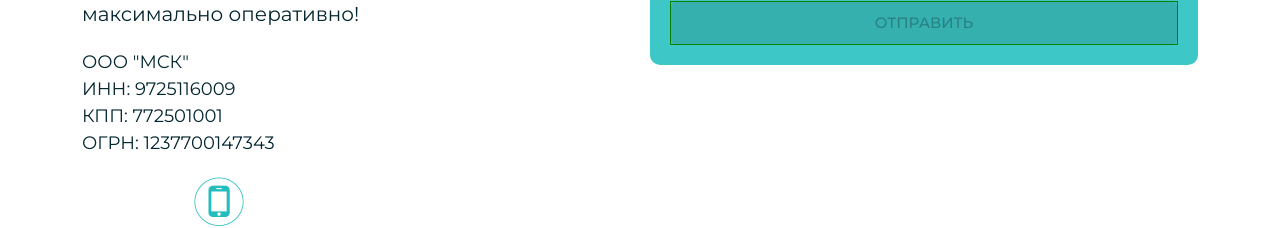
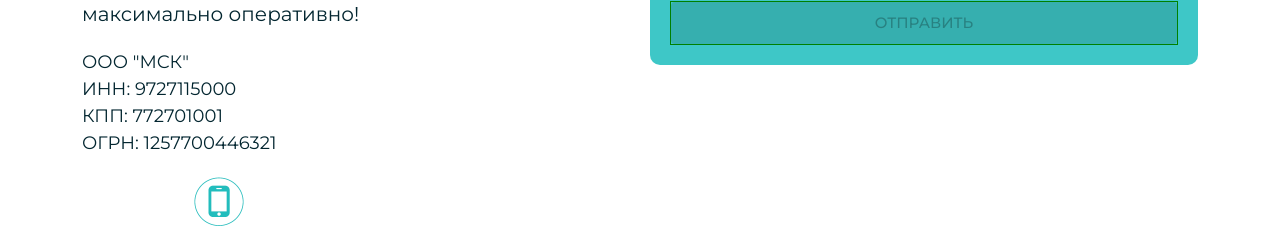
Before and after one commit to vladimirmuratov/msk-v4, a Next.js app: page / in a window 1280 px wide. Shown: the part 4711-4939 px from the top of the page. Built offline with nearby package versions, Linux system fonts and the light colour scheme.

Commit message:
update info

```diff
--- a/src/components/ContactsBlock.jsx
+++ b/src/components/ContactsBlock.jsx
@@ -43,11 +43,11 @@ export const ContactsBlock = ({ onSuccess, onFailed, router }) => {
                     <Typography sx={{ color: 'var(--black)', fontSize: 18, textTransform: 'uppercase' }}>ООО
                         "МСК"</Typography>
                     <Typography sx={{ color: 'var(--black)', fontSize: 18, textTransform: 'uppercase' }}>ИНН:
-                        9725116009</Typography>
+                        9727115000</Typography>
                     <Typography sx={{ color: 'var(--black)', fontSize: 18, textTransform: 'uppercase' }}>КПП:
-                        772501001</Typography>
+                        772701001</Typography>
                     <Typography sx={{ color: 'var(--black)', fontSize: 18, textTransform: 'uppercase' }}>ОГРН:
-                        1237700147343</Typography>
+                        1257700446321</Typography>
                 </Box>
                 <Box sx={{ marginTop: '20px', display: 'grid', gridTemplateColumns: '1fr 1fr' }}>
 
```
